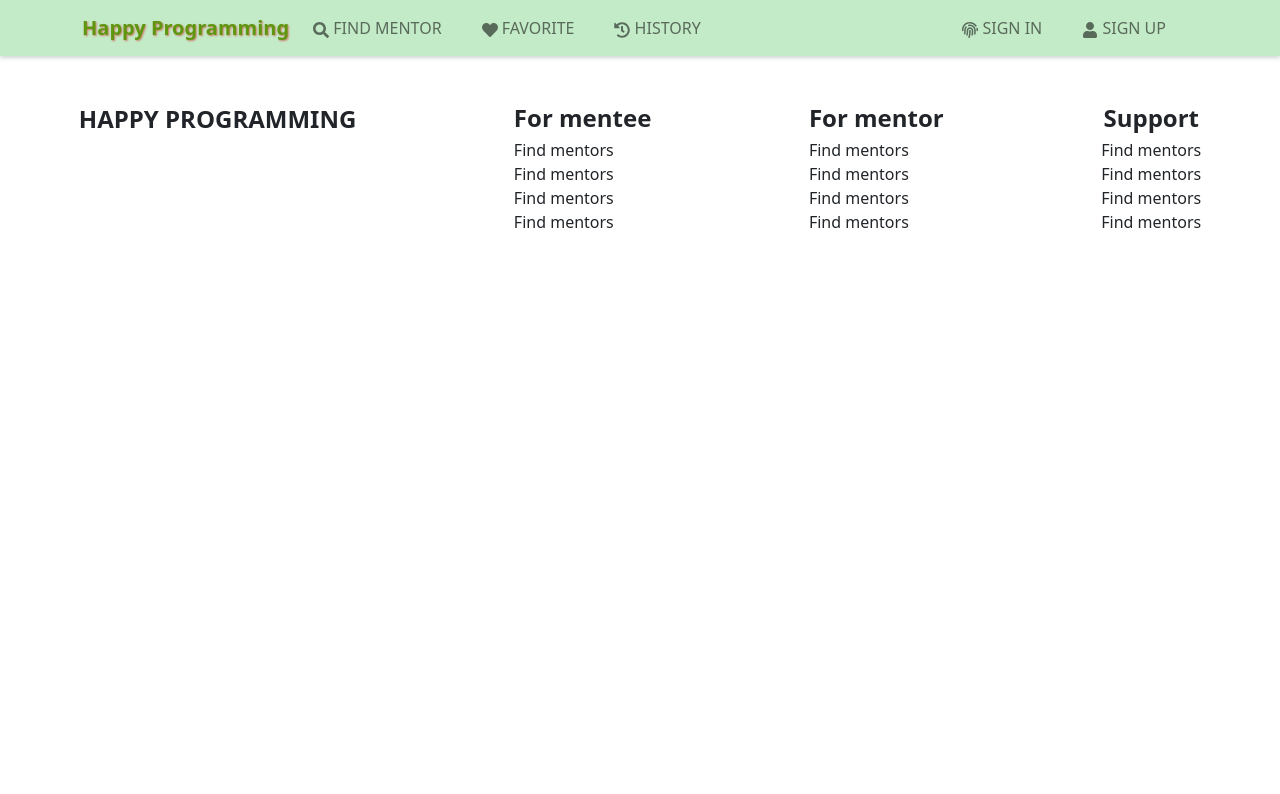
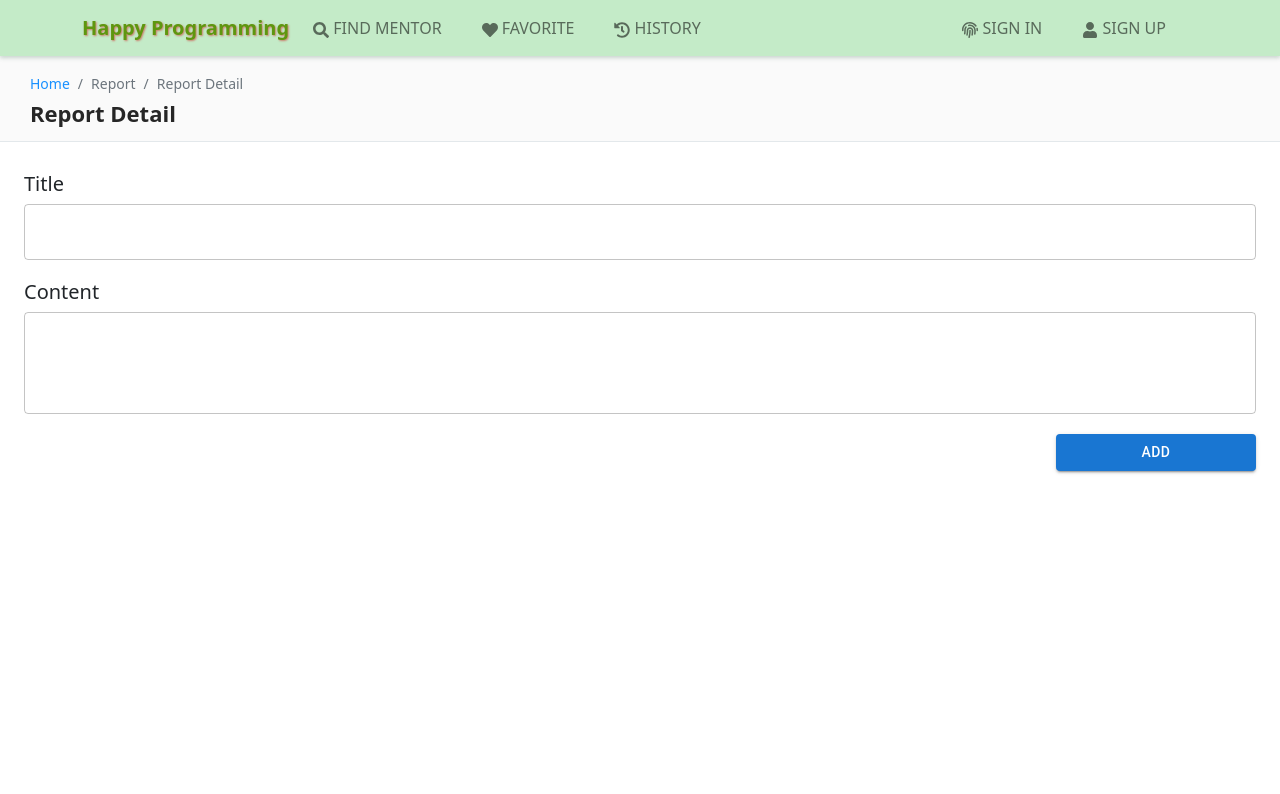
Before and after one commit to ThangBuii/Happy_Programming_Group5, a React (Create React App) app: page /report/add in a window 1280 px wide. Shown: the top 794 px of the page. Built offline with nearby package versions, Linux system fonts and the light colour scheme.

Commit message:
cpl report add

```diff
--- a/src/pages/report-add/index.js
+++ b/src/pages/report-add/index.js
@@ -1,7 +1,69 @@
+import { Button, Container, TextField } from "@mui/material";
 import styles from "./index.module.css";
+import { useNavigate } from "react-router";
+import { useState } from "react";
 
 const ReportAdd = () => {
-  return <div className={styles.layoutWrapper}></div>;
+  const navigate = useNavigate();
+  const [inputValue, setInputValue] = useState({ title: "", content: "" });
+
+  return (
+    <div className={styles.layoutWrapper}>
+      <div className={styles.breadcumBarWrapper}>
+        <div className={styles.bcLeft}>
+          <div>
+            <span className={styles.bcHome} onClick={() => navigate("/")}>
+              Home
+            </span>
+            <span
+              className={styles.bcPersonProfile}
+              onClick={() => navigate("/report")}
+            >
+              Report
+            </span>
+            <span className={styles.bcPersonProfile}>Report Detail</span>
+          </div>
+          <h2>Report Detail</h2>
+        </div>
+      </div>
+      <div className={styles.containerWrapper}>
+        <Container
+          maxWidth="xl"
+          sx={{
+            padding: "30px 0 0",
+          }}
+        >
+          <h4>Title</h4>
+          <TextField
+            sx={{ mb: "20px" }}
+            fullWidth
+            hiddenLabel
+            value={inputValue.title}
+            onChange={(event) => {
+              setInputValue((pre) => ({ ...pre, title: event.target.value }));
+            }}
+          />
+          <h4>Content</h4>
+          <TextField
+            sx={{ mb: "20px" }}
+            fullWidth
+            hiddenLabel
+            value={inputValue.title}
+            onChange={(event) => {
+              setInputValue((pre) => ({ ...pre, content: event.target.value }));
+            }}
+            multiline
+            rows={3}
+          />
+          <div className={styles.reportAction}>
+            <Button variant="contained" sx={{ width: "200px" }}>
+              Add
+            </Button>
+          </div>
+        </Container>
+      </div>
+    </div>
+  );
 };
 
 export default ReportAdd;
--- a/src/pages/report-add/index.module.css
+++ b/src/pages/report-add/index.module.css
@@ -0,0 +1,77 @@
+.breadcumBarWrapper {
+  background-color: rgba(246, 246, 246, 0.525);
+  border-bottom: 1px solid #e3e8eb;
+  padding: 15px 30px;
+  width: 100%;
+  display: flex;
+  align-items: center;
+  flex-direction: column;
+}
+
+.bcLeft {
+  flex: 1;
+}
+
+@media (min-width: 768px) {
+  .breadcumBarWrapper {
+    flex-direction: row;
+  }
+}
+
+.bcHome {
+  background-color: transparent;
+  font-size: 14px;
+  color: #1890ff;
+  cursor: pointer;
+}
+
+.bcPersonProfile {
+  padding-left: 0.5rem;
+  color: #6c757d;
+  font-size: 14px;
+  cursor: pointer;
+}
+
+.bcPersonProfile::before {
+  display: inline-block;
+  padding-right: 0.5rem;
+  color: #6c757d;
+  content: "/";
+  font-size: 14px;
+}
+
+.breadcumBarWrapper h2 {
+  color: rgba(0, 0, 0, 0.85);
+  font-size: 22px;
+  font-weight: 700;
+  margin: 5px 0 0;
+}
+
+.containerWrapper {
+  min-height: 600px;
+}
+
+.containerWrapper h4 {
+  font-size: 20px;
+  display: flex;
+  justify-content: space-between;
+  align-items: center;
+}
+
+.containerWrapper h4 span {
+  font-size: 16px;
+  font-weight: 400;
+  font-style: italic;
+}
+
+.containerWrapper input:focus {
+  width: 100%;
+  margin: 0;
+  border-bottom: 0;
+}
+
+.reportAction {
+  display: flex;
+  align-items: center;
+  justify-content: flex-end;
+}
```
